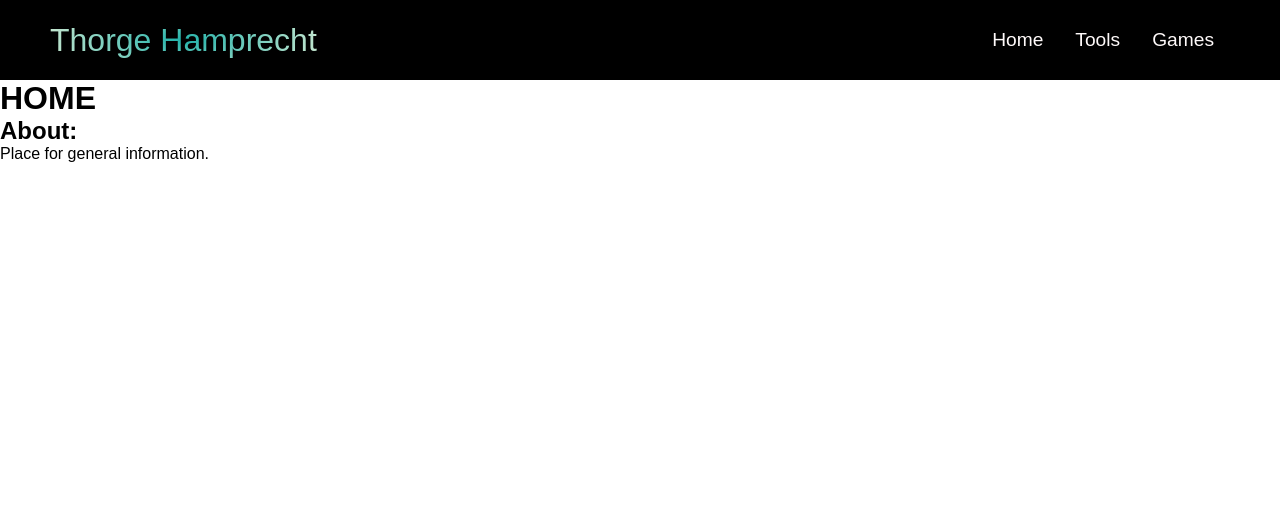
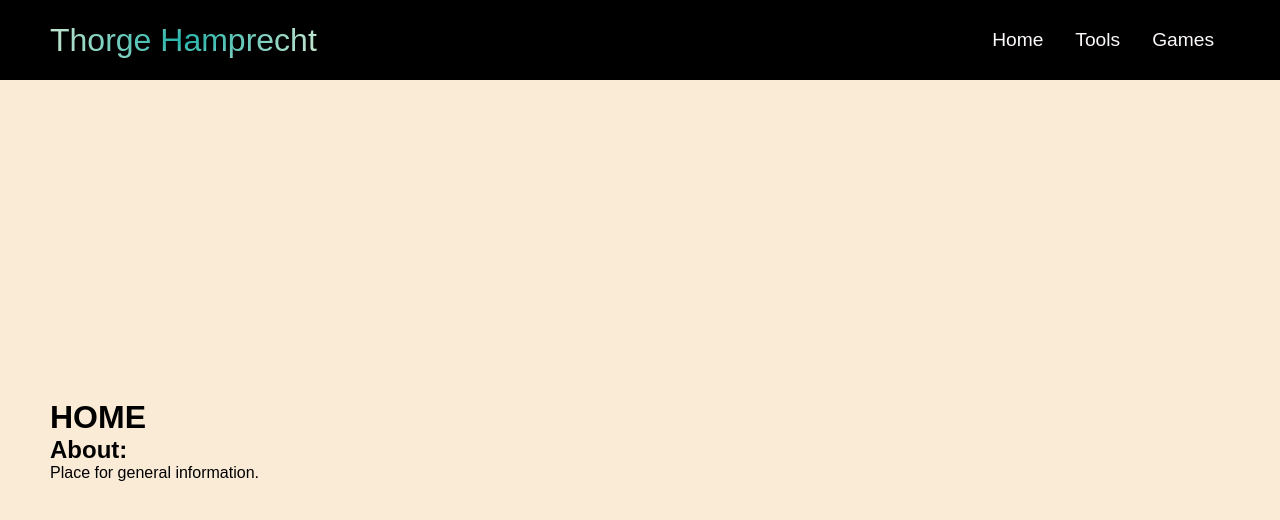
Before and after one commit to ThorgeHamprecht/Nethz-StudentWebsite, a plain HTML site: page index.html in a window 1280 px wide. Drawn offline with Linux system fonts and the light colour scheme.

Commit message:
Home menu

```diff
--- a/styles.css
+++ b/styles.css
@@ -159,3 +159,21 @@ h1 {
         transform: translateY(-8px) rotate(-45deg);
     }
 }
+
+/* Main Section */
+.main {
+    background-color: antiquewhite;
+}
+
+.main__container {
+    display: grid;
+    grid-template-columns: auto;
+    align-items: center;
+    justify-self: center;
+    margin: 0 auto;
+    height: 90vh;
+    z-index: 1;
+    width: 100%;
+    max-width: 1300px;
+    padding: 0 50px;
+}
```
